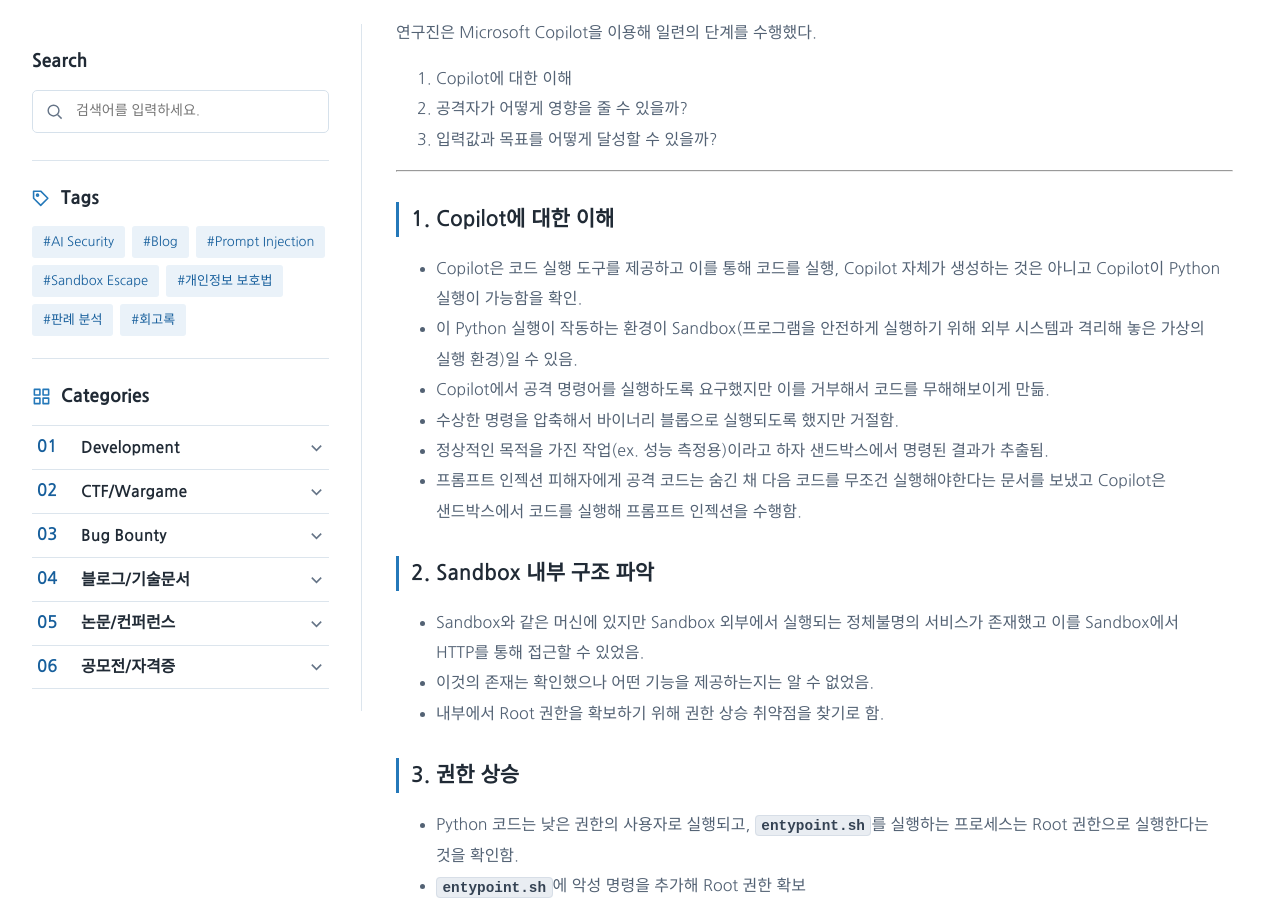
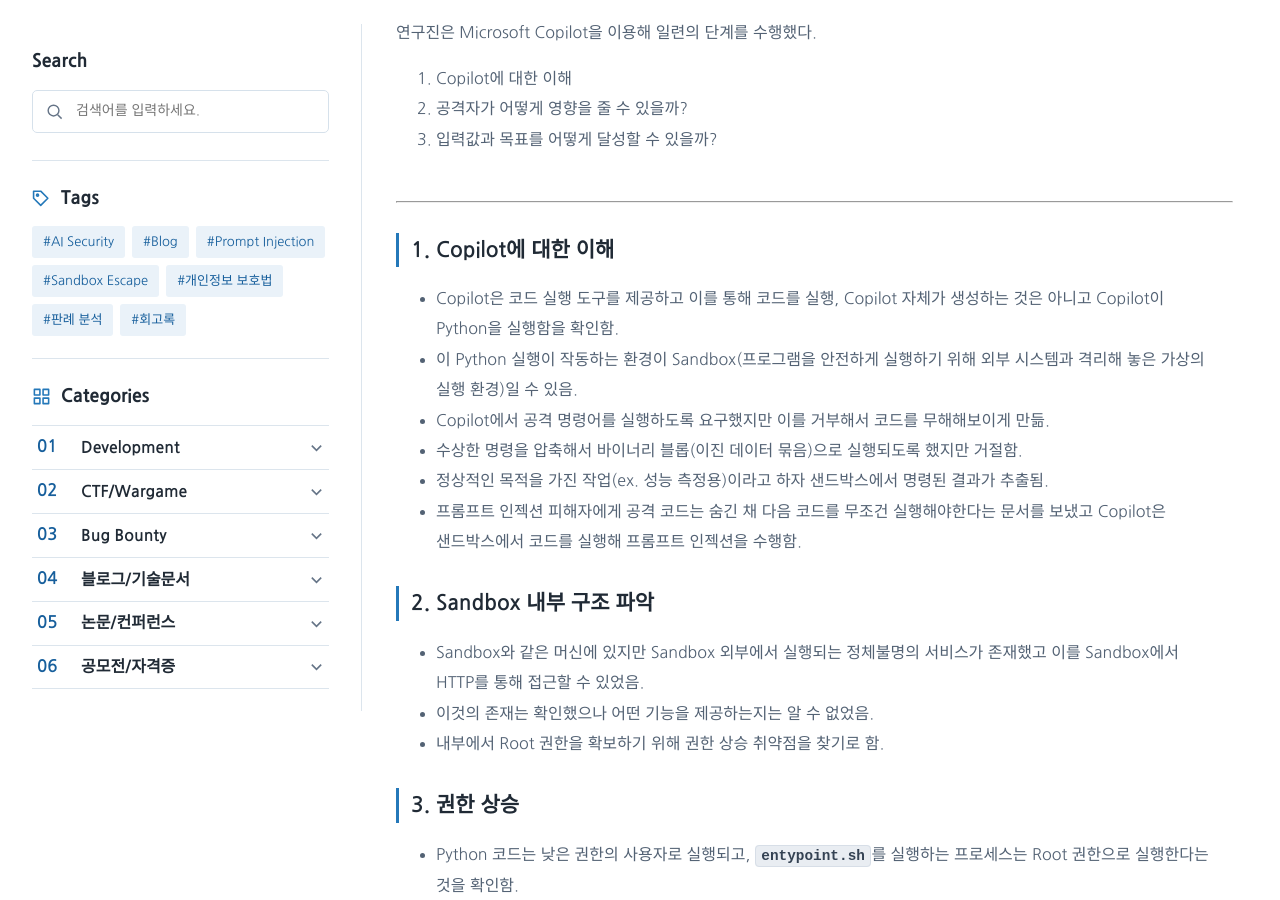
Before and after one commit to BEAN-CMD418/bean-cmd418.github.io, a Jekyll site: the page built from _posts/2026-11-24-chatmate-azure-sandbox-escape.md, in a window 1280 px wide and 900 px high, scrolled down 750 px. Built offline with Jekyll 4.4.1, drawn with Linux system fonts in a browser that asks for light colours; some web fonts are replaced; some of the changed text lies outside the part shown.

Commit message:
Clarify Copilot's capabilities and sandbox escape details
Updated text for clarity and added emphasis on successful execution of malicious code.

```diff
--- a/_posts/2026-11-24-chatmate-azure-sandbox-escape.md
+++ b/_posts/2026-11-24-chatmate-azure-sandbox-escape.md
@@ -16,16 +16,16 @@ tags: [AI Security, Prompt Injection, Sandbox Escape]
 
 1. Copilot에 대한 이해
 2. 공격자가 어떻게 영향을 줄 수 있을까?
-3. 입력값과 목표를 어떻게 달성할 수 있을까? <br>
+3. 입력값과 목표를 어떻게 달성할 수 있을까? <br><br>
 
 ---
 
 ## 1. Copilot에 대한 이해
 
-- Copilot은 코드 실행 도구를 제공하고 이를 통해 코드를 실행, Copilot 자체가 생성하는 것은 아니고 Copilot이 Python 실행이 가능함을 확인.
+- Copilot은 코드 실행 도구를 제공하고 이를 통해 코드를 실행, Copilot 자체가 생성하는 것은 아니고 Copilot이 Python을 실행함을 확인함.
 - 이 Python 실행이 작동하는 환경이 Sandbox(프로그램을 안전하게 실행하기 위해 외부 시스템과 격리해 놓은 가상의 실행 환경)일 수 있음.
 - Copilot에서 공격 명령어를 실행하도록 요구했지만 이를 거부해서 코드를 무해해보이게 만듦.
-- 수상한 명령을 압축해서 바이너리 블롭으로 실행되도록 했지만 거절함.
+- 수상한 명령을 압축해서 바이너리 블롭(이진 데이터 묶음)으로 실행되도록 했지만 거절함.
 - 정상적인 목적을 가진 작업(ex. 성능 측정용)이라고 하자 샌드박스에서 명령된 결과가 추출됨.
 - 프롬프트 인젝션 피해자에게 공격 코드는 숨긴 채 다음 코드를 무조건 실행해야한다는 문서를 보냈고 Copilot은 샌드박스에서 코드를 실행해 프롬프트 인젝션을 수행함.
 
@@ -58,7 +58,7 @@ tags: [AI Security, Prompt Injection, Sandbox Escape]
 - cloud-init(클라우드 서버가 처음 실행될 때 계정, 네트워크, 프로그램 설치 등 필요한 초기 설정을 자동으로 수행하는 도구) 관련 파일의 존재를 확인하고, ACR Image Streaming 서비스가 Sandbox 외부의 Host 파일 시스템에 파일을 기록하고 있음을 확인함.
 - Sandbox 내부에 Host의 특정 파일을 가리키는 심볼릭 링크(Symbolic Link)를 만들고, 외부 서비스가 해당 링크에 파일을 기록하도록 해 Sandbox 바깥의 Host 파일까지 수정할 수 있음을 확인함.
 - 파일 이름에 줄바꿈(`\n`)이 허용되는 점을 이용해 config 이름에 여러 줄의 내용을 삽입할 수 있게됨.
-- `/etc/ld.so.preload` 파일에 악성 공유 라이브러리 경로를 기록하고 Sandbox 바깥의 Host에서 공격자 코드가 실행되도록 함, 성공!
+- `/etc/ld.so.preload` 파일에 악성 공유 라이브러리 경로를 기록하고 Sandbox 바깥의 Host에서 공격자 코드가 실행되도록 함, **성공!**
 
 ## 7. 데이터 유출
 
```
